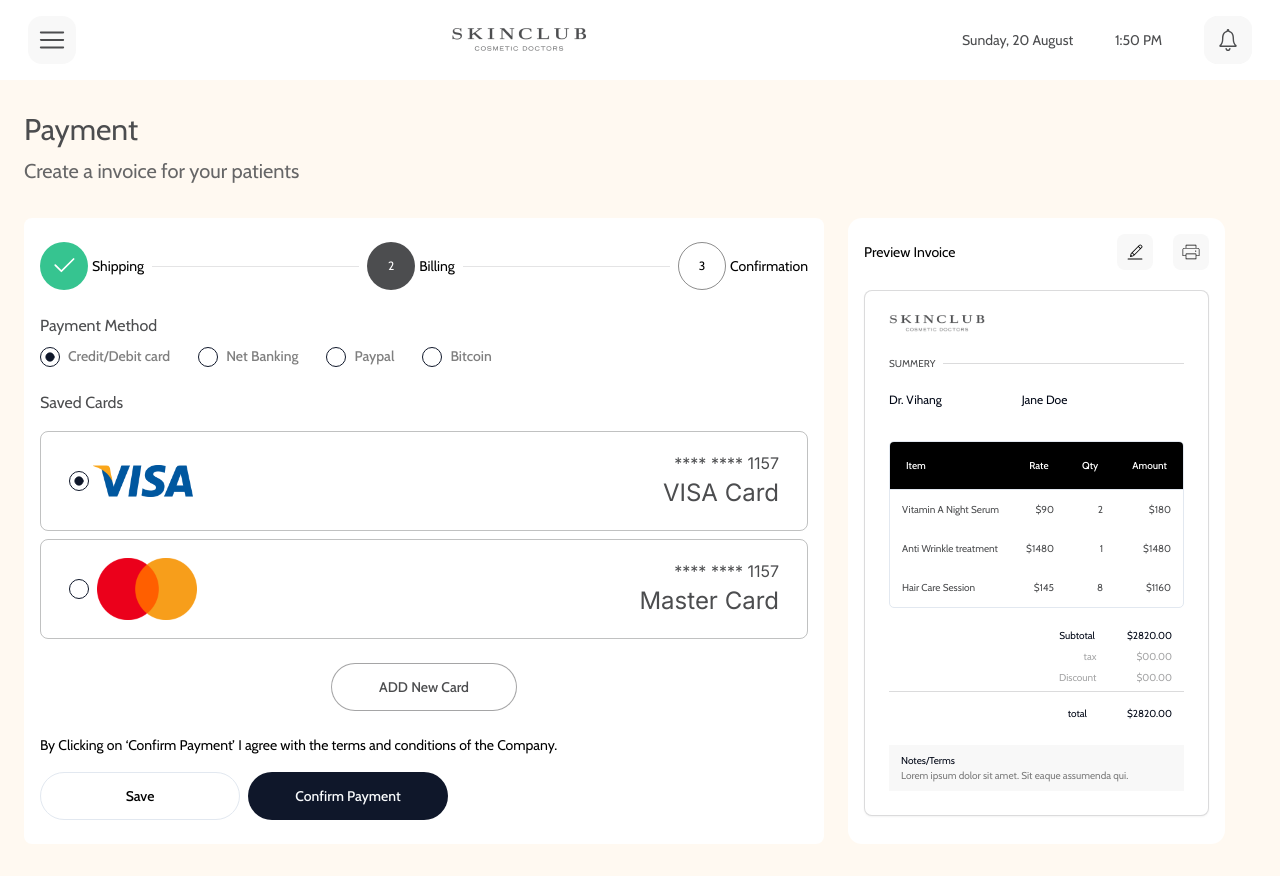
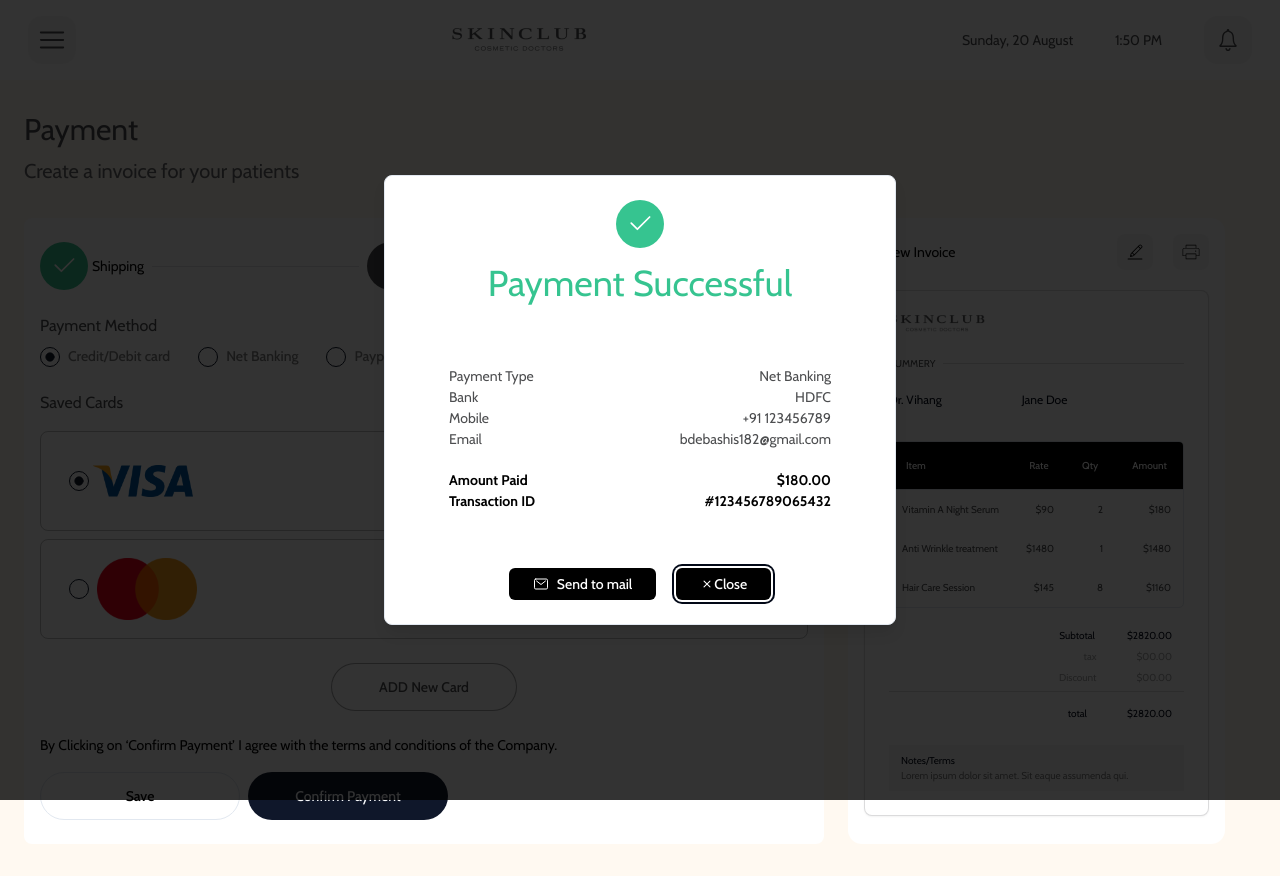
Before and after one commit to Mriganka5137/Skin-Club-7, a Next.js app: page / in a window 1280 px wide. Built offline with nearby package versions, Linux system fonts and the light colour scheme.

Commit message:
Update dependencies and add ConfirmButton component

```diff
--- a/app/layout.tsx
+++ b/app/layout.tsx
@@ -17,7 +17,7 @@
 });
 
 export const metadata: Metadata = {
-  title: "6 Screen",
+  title: "7 Screen",
   description: "Generated by create next app",
 };
 
@@ -27,7 +27,7 @@
   children: React.ReactNode;
 }>) {
   return (
-    <html lang="en">
+    <html lang="en" suppressHydrationWarning>
       <body className={`${inter.variable} ${cabin.variable}`}>
         <div className=" flex flex-col">
           <Navbar />
--- /dev/null
+++ b/components/payment/ConfirmButton.tsx
@@ -0,0 +1,90 @@
+"use client";
+import { useEffect, useState } from "react";
+import { BsCheck2 } from "react-icons/bs";
+import { HiMiniXMark } from "react-icons/hi2";
+import { IoMailOutline } from "react-icons/io5";
+import {
+  AlertDialog,
+  AlertDialogCancel,
+  AlertDialogContent,
+  AlertDialogFooter,
+  AlertDialogHeader,
+  AlertDialogTitle,
+  AlertDialogTrigger,
+} from "../ui/alert-dialog";
+import { Button } from "../ui/button";
+
+const ConfirmButton = () => {
+  const [open, setOpen] = useState(false);
+  useEffect(() => {
+    setTimeout(() => {
+      setOpen(true);
+    }, 1000);
+  }, []);
+  return (
+    <AlertDialog open={open}>
+      <AlertDialogTrigger asChild>
+        <Button
+          onClick={() => {
+            setOpen(true);
+          }}
+          variant="default"
+          className="rounded-full text-[8px] mobile:text-[14px] h-7 w-[106px] mobile:h-12 mobile:w-[200px]  "
+        >
+          Confirm Payment
+        </Button>
+      </AlertDialogTrigger>
+      <AlertDialogContent className="h-fit   w-[80%] rounded-md">
+        <AlertDialogHeader className=" h-fit space-y-2">
+          <BsCheck2 className="size-7 text-white bg-color--36C490 rounded-full p-1 flex-shrink-0 mobile:size-12 mobile:p-2.5" />
+          <AlertDialogTitle className="flex flex-col items-center gap-5 text-color--36C490 text-[24px] mobile:text-[44px] tablet:text-[36px] font-light mt-4 ">
+            Payment Successful
+          </AlertDialogTitle>
+        </AlertDialogHeader>
+        <div className="p-10 text-color--4C4D4F text-[9px] mobile:text-[17px] tablet:text-[14px]">
+          <div className="flex justify-between">
+            <p>Payment Type</p>
+            <p>Net Banking</p>
+          </div>
+          <div className="flex justify-between">
+            <p>Bank</p>
+            <p>HDFC</p>
+          </div>
+          <div className="flex justify-between">
+            <p>Mobile</p>
+            <p>+91 123456789</p>
+          </div>
+          <div className="flex justify-between">
+            <p>Email</p>
+            <p>bdebashis182@gmail.com</p>
+          </div>
+          <div className="flex justify-between mt-5 text-black font-bold">
+            <p>Amount Paid</p>
+            <p>$180.00</p>
+          </div>
+          <div className="flex justify-between text-black font-bold">
+            <p>Transaction ID</p>
+            <p>#123456789065432</p>
+          </div>
+        </div>
+
+        <AlertDialogFooter className="flex-row items-center">
+          <Button variant="alert" className="flex items-center gap-2">
+            <IoMailOutline className="size-2.5 mobile:size-5 tablet:size-4" />
+            Send to mail
+          </Button>
+          <AlertDialogCancel
+            onClick={() => {
+              setOpen(false);
+            }}
+          >
+            <HiMiniXMark />
+            Close
+          </AlertDialogCancel>
+        </AlertDialogFooter>
+      </AlertDialogContent>
+    </AlertDialog>
+  );
+};
+
+export default ConfirmButton;
--- a/components/payment/PaymentConfirmation.tsx
+++ b/components/payment/PaymentConfirmation.tsx
@@ -1,5 +1,6 @@
 import React from "react";
 import { Button } from "../ui/button";
+import ConfirmButton from "./ConfirmButton";
 
 const PaymentConfirmation = () => {
   return (
@@ -15,12 +16,8 @@
         >
           Save
         </Button>
-        <Button
-          variant="default"
-          className="rounded-full text-[8px] mobile:text-[14px] h-7 w-[106px] mobile:h-12 mobile:w-[200px]  "
-        >
-          Confirm Payment
-        </Button>
+
+        <ConfirmButton />
       </div>
     </div>
   );
--- /dev/null
+++ b/components/ui/alert-dialog.tsx
@@ -0,0 +1,131 @@
+"use client";
+
+import * as React from "react";
+import * as AlertDialogPrimitive from "@radix-ui/react-alert-dialog";
+
+import { cn } from "@/lib/utils";
+import { buttonVariants } from "@/components/ui/button";
+
+const AlertDialog = AlertDialogPrimitive.Root;
+
+const AlertDialogTrigger = AlertDialogPrimitive.Trigger;
+
+const AlertDialogPortal = AlertDialogPrimitive.Portal;
+
+const AlertDialogOverlay = React.forwardRef<
+  React.ElementRef<typeof AlertDialogPrimitive.Overlay>,
+  React.ComponentPropsWithoutRef<typeof AlertDialogPrimitive.Overlay>
+>(({ className, ...props }, ref) => (
+  <AlertDialogPrimitive.Overlay
+    className={cn(
+      "fixed inset-0 z-50 bg-black/80  data-[state=open]:animate-in data-[state=closed]:animate-out data-[state=closed]:fade-out-0 data-[state=open]:fade-in-0",
+      className
+    )}
+    {...props}
+    ref={ref}
+  />
+));
+AlertDialogOverlay.displayName = AlertDialogPrimitive.Overlay.displayName;
+
+const AlertDialogContent = React.forwardRef<
+  React.ElementRef<typeof AlertDialogPrimitive.Content>,
+  React.ComponentPropsWithoutRef<typeof AlertDialogPrimitive.Content>
+>(({ className, ...props }, ref) => (
+  <AlertDialogPortal>
+    <AlertDialogOverlay />
+    <AlertDialogPrimitive.Content
+      ref={ref}
+      className={cn(
+        "fixed left-[50%] top-[50%] z-50 grid w-full max-w-lg translate-x-[-50%] translate-y-[-50%] gap-4 border bg-background p-6 shadow-lg duration-200 data-[state=open]:animate-in data-[state=closed]:animate-out data-[state=closed]:fade-out-0 data-[state=open]:fade-in-0 data-[state=closed]:zoom-out-95 data-[state=open]:zoom-in-95 data-[state=closed]:slide-out-to-left-1/2 data-[state=closed]:slide-out-to-top-[48%] data-[state=open]:slide-in-from-left-1/2 data-[state=open]:slide-in-from-top-[48%] sm:rounded-lg",
+        className
+      )}
+      {...props}
+    />
+  </AlertDialogPortal>
+));
+AlertDialogContent.displayName = AlertDialogPrimitive.Content.displayName;
+
+const AlertDialogHeader = ({
+  className,
+  ...props
+}: React.HTMLAttributes<HTMLDivElement>) => (
+  <div
+    className={cn(
+      "flex flex-col space-y-2 text-center sm:text-left items-center",
+      className
+    )}
+    {...props}
+  />
+);
+AlertDialogHeader.displayName = "AlertDialogHeader";
+
+const AlertDialogFooter = ({
+  className,
+  ...props
+}: React.HTMLAttributes<HTMLDivElement>) => (
+  <div className={cn("flex justify-center gap-5 ", className)} {...props} />
+);
+AlertDialogFooter.displayName = "AlertDialogFooter";
+
+const AlertDialogTitle = React.forwardRef<
+  React.ElementRef<typeof AlertDialogPrimitive.Title>,
+  React.ComponentPropsWithoutRef<typeof AlertDialogPrimitive.Title>
+>(({ className, ...props }, ref) => (
+  <AlertDialogPrimitive.Title
+    ref={ref}
+    className={cn("", className)}
+    {...props}
+  />
+));
+AlertDialogTitle.displayName = AlertDialogPrimitive.Title.displayName;
+
+const AlertDialogDescription = React.forwardRef<
+  React.ElementRef<typeof AlertDialogPrimitive.Description>,
+  React.ComponentPropsWithoutRef<typeof AlertDialogPrimitive.Description>
+>(({ className, ...props }, ref) => (
+  <AlertDialogPrimitive.Description
+    ref={ref}
+    className={cn("text-sm text-muted-foreground", className)}
+    {...props}
+  />
+));
+AlertDialogDescription.displayName =
+  AlertDialogPrimitive.Description.displayName;
+
+const AlertDialogAction = React.forwardRef<
+  React.ElementRef<typeof AlertDialogPrimitive.Action>,
+  React.ComponentPropsWithoutRef<typeof AlertDialogPrimitive.Action>
+>(({ className, ...props }, ref) => (
+  <AlertDialogPrimitive.Action
+    ref={ref}
+    className={cn(buttonVariants(), className)}
+    {...props}
+  />
+));
+AlertDialogAction.displayName = AlertDialogPrimitive.Action.displayName;
+
+const AlertDialogCancel = React.forwardRef<
+  React.ElementRef<typeof AlertDialogPrimitive.Cancel>,
+  React.ComponentPropsWithoutRef<typeof AlertDialogPrimitive.Cancel>
+>(({ className, ...props }, ref) => (
+  <AlertDialogPrimitive.Cancel
+    ref={ref}
+    className={cn(buttonVariants({ variant: "alert" }), "", className)}
+    {...props}
+  />
+));
+AlertDialogCancel.displayName = AlertDialogPrimitive.Cancel.displayName;
+
+export {
+  AlertDialog,
+  AlertDialogPortal,
+  AlertDialogOverlay,
+  AlertDialogTrigger,
+  AlertDialogContent,
+  AlertDialogHeader,
+  AlertDialogFooter,
+  AlertDialogTitle,
+  AlertDialogDescription,
+  AlertDialogAction,
+  AlertDialogCancel,
+};
--- a/components/ui/button.tsx
+++ b/components/ui/button.tsx
@@ -18,6 +18,8 @@
           "bg-secondary text-secondary-foreground hover:bg-secondary/80",
         ghost: "hover:bg-accent hover:text-accent-foreground",
         link: "text-primary underline-offset-4 hover:underline",
+        alert:
+          "text-[9px] mobile:text-[17px] tablet:text-[14px] bg-black text-white h-5 px-5 py-1 mobile:h-10 mobile:px-8 mobile:py-3 rounded-md tablet:h-8 tablet:px-6 tablet:py-2",
       },
       size: {
         default: "h-10 px-4 py-2",
--- a/package.json
+++ b/package.json
@@ -9,6 +9,7 @@
     "lint": "next lint"
   },
   "dependencies": {
+    "@radix-ui/react-alert-dialog": "^1.0.5",
     "@radix-ui/react-dialog": "^1.0.5",
     "@radix-ui/react-icons": "^1.3.0",
     "@radix-ui/react-label": "^2.0.2",
```
Also changed, not shown: 2 other files (tests, documents, lock files or other folders).
